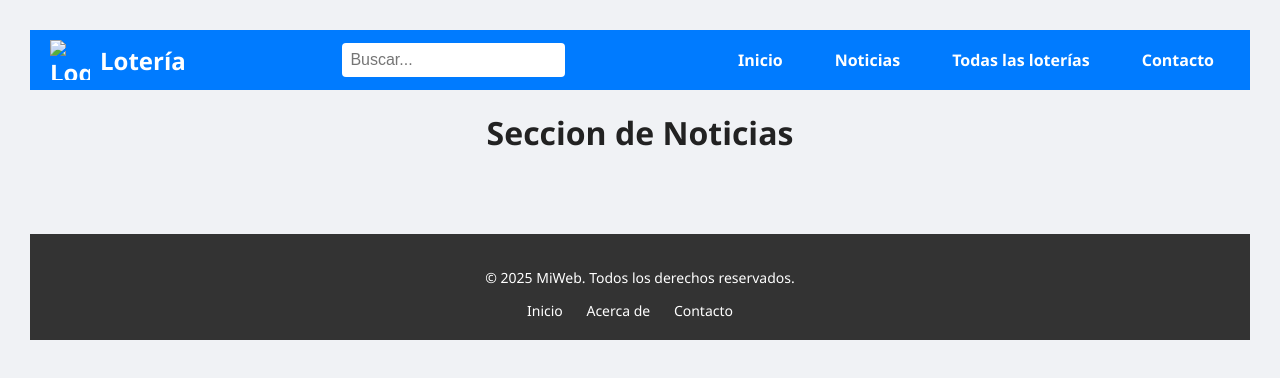
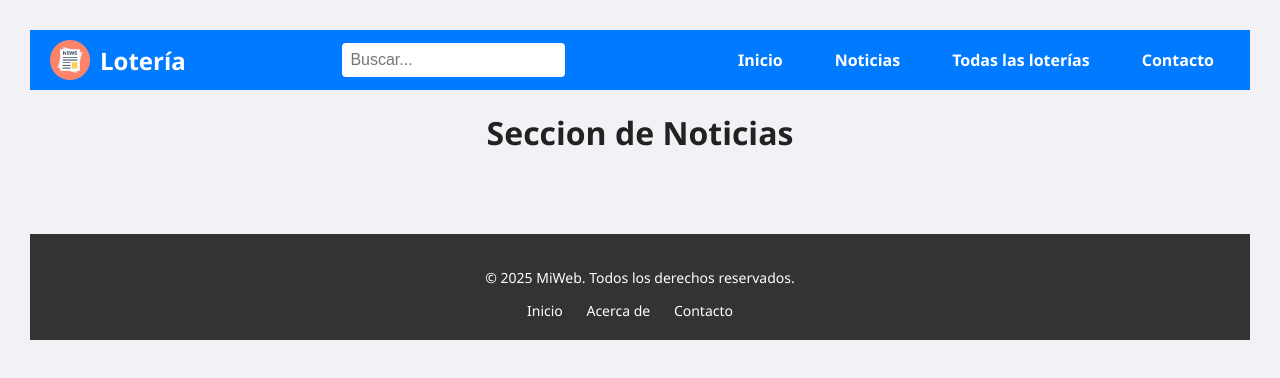
Before and after one commit to TheYoungBoss06/Proyecto-prueba, a plain HTML site: page noticias.html in a window 1280 px wide. Drawn offline with Linux system fonts and the light colour scheme; the site is published under a folder, as on GitHub Pages, so addresses that start at the root find nothing; no server answers.

Commit message:
se actualiso todos el html

```diff
--- a/noticias.html
+++ b/noticias.html
@@ -10,7 +10,7 @@
 <header>
     <div id="menu">
       <div id="logo">
-        <img src="/img/logo.png" alt="Logo">Lotería
+        <img src="img/logo.png" alt="Logo">Lotería
       </div>
       <div id="buscador">
         <input type="text" placeholder="Buscar...">
```
